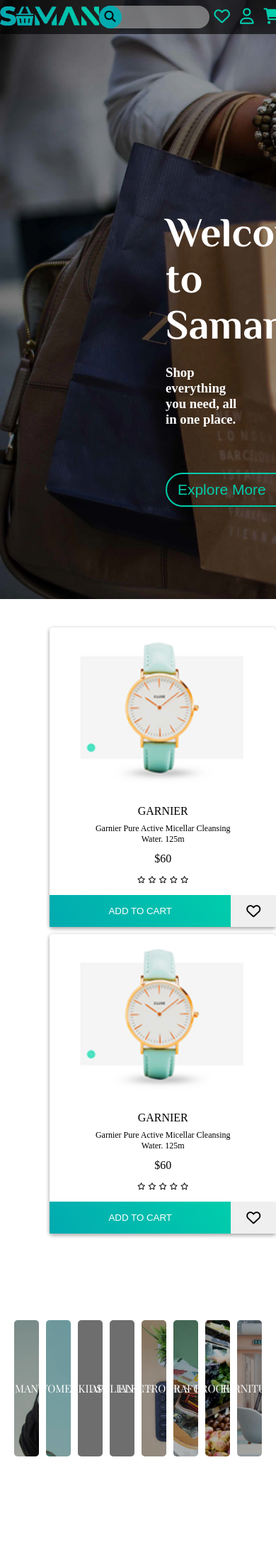
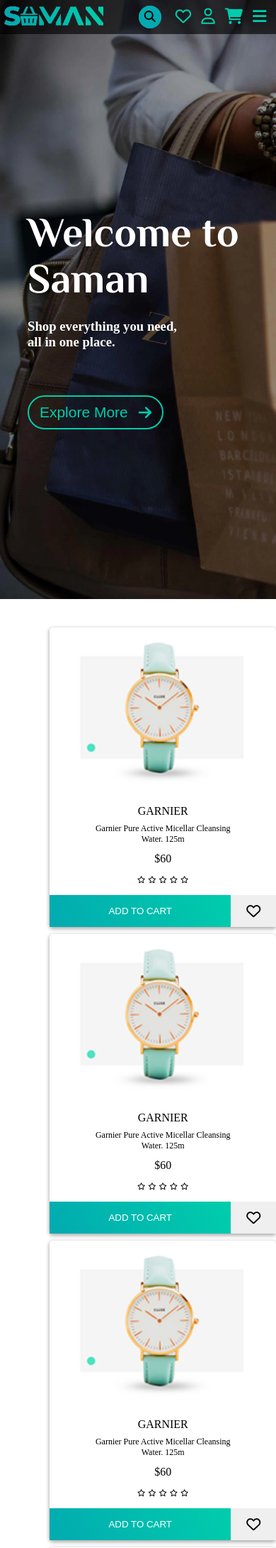
Before and after one commit to kamlesh-67/Saman, a PHP site: page / in a window 390 px wide; the page is wider, and only the part inside the window is pictured. Shown: the top 2181 px of that part at 71% size. Run offline with PHP 8.4, Linux system fonts and the light colour scheme; grey boxes are pictures that could not be loaded.

Commit message:
index file created as responsive

```diff
--- a/index.html
+++ b/index.html
@@ -28,7 +28,7 @@
     </div>
     <section>
         <header>
-            <div class="logo"><img src="gallery/logo.png" alt="logo" height="27px"></div>
+            <div class="logo"><a href="/"><img src="gallery/logo.png" alt="logo" height="27px"></a></div>
 
             <div class="search">
                 <div class="search-icon">
--- a/style.css
+++ b/style.css
@@ -8,7 +8,7 @@
     --dark: #1E1E1E;
     --gray: rgba(1, 1, 1, 0.6);
     --lite: rgba(255, 255, 255, 0.6);
-    --primary: #02aab0 ;
+    --primary: #02aab0;
     --secondary: #00cdac;
     --footerfirst: #024547;
     --fooetrsecond: #00251f;
@@ -116,15 +116,20 @@
     color: var(--secondary);
 }
 
+header .search {
+
+    padding-left: 2.3rem;
+}
+
 header .search input {
-    border: 0;
-    background-color: #afafaf9c;
     height: 2rem;
     width: 40vw;
+    background-color: #afafaf9c;
     border-radius: 25px;
-    padding-left: 2.3rem;
+    border: 0;
     font-size: 1.1rem;
     color: #ffffff;
+    padding-left: 2rem;
 }
 
 
@@ -148,7 +153,7 @@
 
 }*/
 
-.menu{
+.menu {
     height: 100vh;
     width: 300px;
     position: absolute;
@@ -171,11 +176,13 @@
     border: 1px solid #d1d5db4d;
 
 }
-.menu a{
+
+.menu a {
     margin: 10px 0;
     text-transform: uppercase;
 }
-.cross{
+
+.cross {
     top: 10px;
     right: 50px;
     position: absolute;
@@ -186,7 +193,28 @@
 }
 
 
+@media only screen and (max-width: 600px) {
+    header .search {
+        position: relative;
+    }
 
+    header .search input {
+        width: 2rem;
+        /* position: absolute; */
+        transition-property: all;
+        transition-duration: 500ms;
+    }
+
+    header .search input:hover {
+        width: 70vw;
+        /* position: absolute; */
+    }
+
+    header .search input:focus {
+        width: 70vw;
+    }
+
+}
 
 
 
@@ -255,6 +283,16 @@
 }
 
 
+@media only screen and (max-width: 600px) {
+    section .hero {
+        justify-content: center;
+    }
+
+    section .hero .hero-text {
+        width: 80vw;
+    }
+}
+
 
 /* ---------------------- End Hero ----------------------------------- */
 
@@ -265,23 +303,18 @@
     /* position: relative; */
     /* background-color: aquamarine; */
     margin-top: 40px;
-    height: 112vh;
+    /* height: 112vh; */
     width: 100vw;
 }
-
-
-
-
-
-
-
-
 
 
 /* ---------------------- End recent-page ----------------------------------- */
 
 
 /* ---------------------- Start recent-page-cards ----------------------------------- */
+
+
+
 
 .recent-product-cards-box {
     display: grid;
@@ -387,7 +420,15 @@
     width: 60%;
     font-size: 12px;
 }
-
+@media only screen and (max-width: 600px) {
+    .recent-product-cards-box{
+        display: grid;
+        grid-template-columns: repeat(1,1fr);
+        grid-template-rows: repeat(6, 1fr);
+        position: relative;
+        /* width: ; */
+    }
+}
 
 
 /* ---------------------- End recent-page-cards ----------------------------------- */
@@ -421,12 +462,12 @@
 
 section .categories {
     /* background-color: var(--primary); */
-    height: 30vh;
+
     width: 100vw;
 }
 
 section .categories .categories-boxes {
-    height: 100%;
+
     display: grid;
     width: 100%;
     /* grid-template-rows: repeat(1,1fr);
@@ -442,7 +483,7 @@
 }
 
 section .categories .categories-boxes .box {
-    height: 90%;
+    height: 30vh;
     /* width: 200px; */
     background-color: var(--secondary);
     /* border: 2px solid black; */
@@ -523,13 +564,25 @@
     background-size: cover;
 }
 
+
+
+@media only screen and (max-width: 600px) {
+    section .categories .categories-boxes {
+        display: grid;
+        grid-template-columns: repeat(1,1fr);
+        grid-template-rows: repeat(8, 1fr);
+        position: relative;
+        /* width: ; */
+    }
+}
+
 /* ---------------------- End categories ----------------------------------- */
 
 /* ---------------------- Start footer ----------------------------------- */
 
 footer {
     color: #fff;
-    background-image: linear-gradient(90deg,var(--footerfirst)  0%, var(--fooetrsecond) 100%);
+    background-image: linear-gradient(90deg, var(--footerfirst) 0%, var(--fooetrsecond) 100%);
     position: relative;
     width: 100%;
     height: 50%;
```
